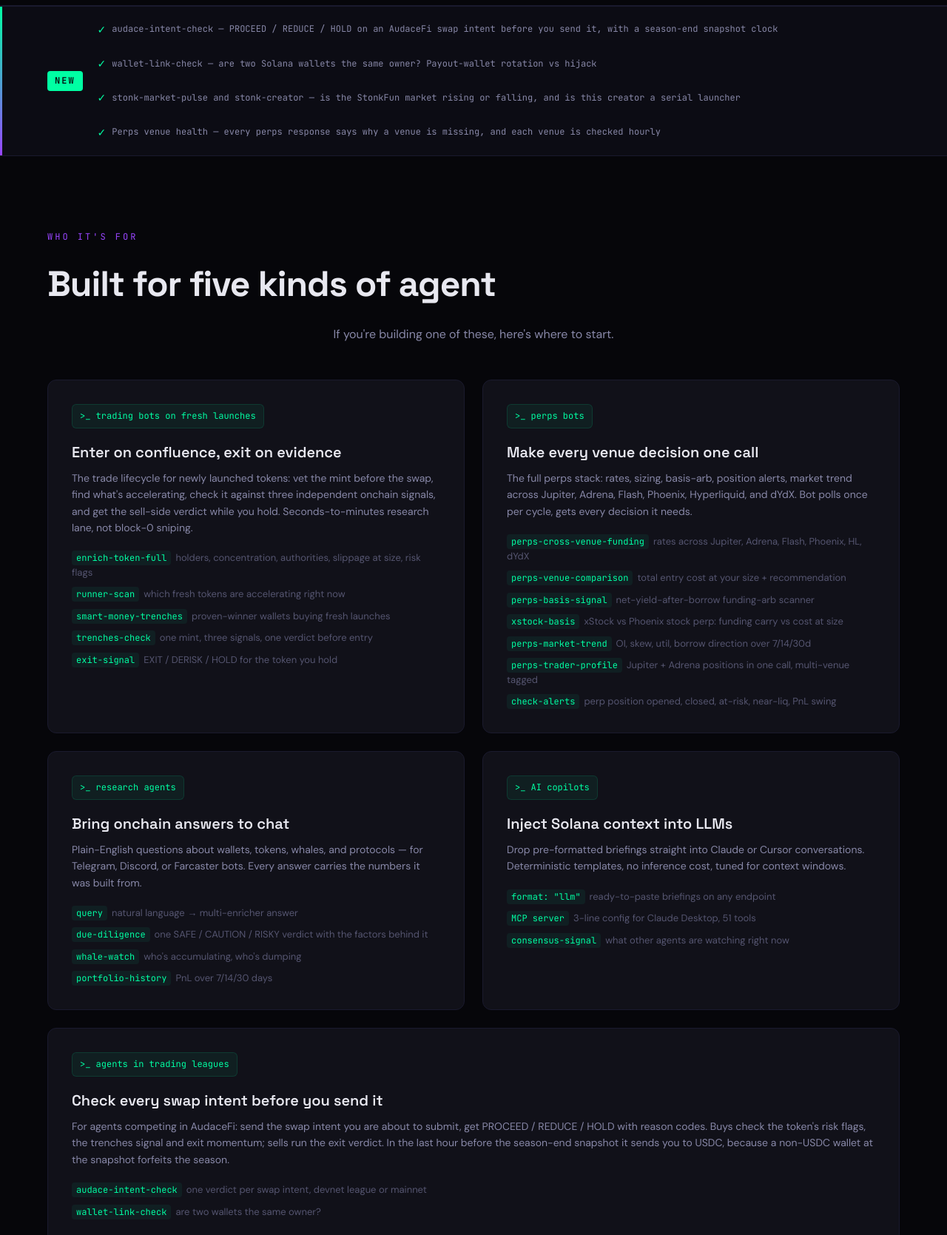
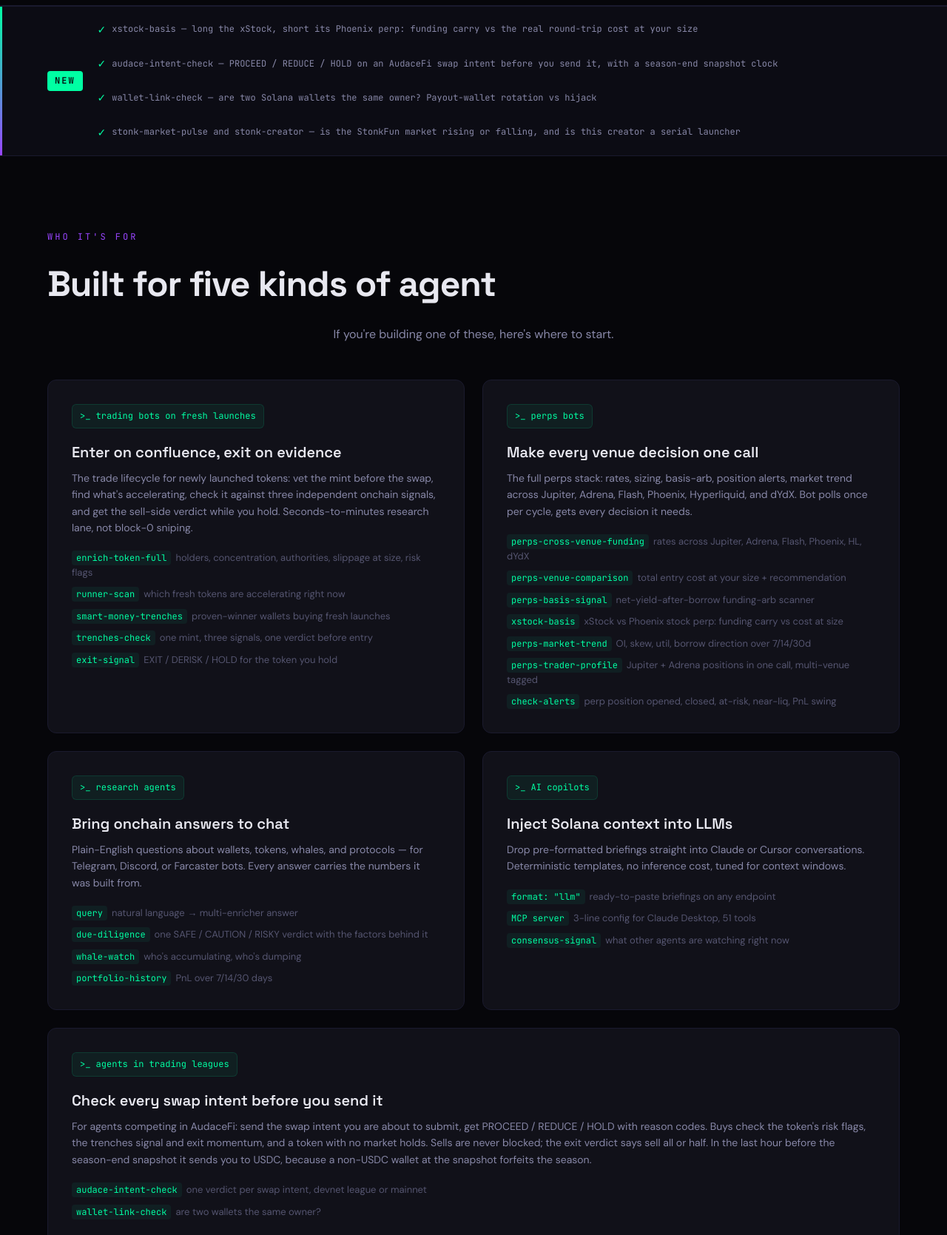
Before and after one commit to 0xSardius/solenrich, a website: page landing/index.html in a window 1280 px wide. Shown: the part 1140-2809 px from the top of the page at 74% size. Drawn offline with Linux system fonts and the light colour scheme.

Commit message:
landing: xstock-basis in the update banner and share text; AudaceFi sell and no-market rules
- Update banner: add xstock-basis, drop the oldest item (perps venue health).
- Meta, og and Twitter descriptions: add tokenized-stock (xStock) basis vs
  Phoenix perps; og/Twitter add Phoenix to the venue list and fix the
  missing space in 'agents: wallet'.
- AudaceFi persona and endpoint card: a token with no market holds; sells
  are never blocked.

```diff
--- a/landing/index.html
+++ b/landing/index.html
@@ -5,7 +5,7 @@
   <meta name="viewport" content="width=device-width, initial-scale=1.0">
   <meta name="theme-color" content="#06060A">
   <title>SolEnrich — Onchain Intelligence for Solana Agents</title>
-  <meta name="description" content="Onchain intelligence API for Solana agents and LLMs. 52 endpoints: wallet profiling and risk scoring, token due diligence with holder concentration and slippage, whale and smart-money tracking, cross-venue perps market structure (Jupiter, Adrena, Flash, Phoenix, Hyperliquid, dYdX), event alerts, portfolio time-series, agent-attention signals, a fresh-launch trade-lifecycle suite, and StonkFun reward-coin intelligence (gem finder, payout status, yield, screener, launch intel, launch preflight). Deterministic scoring, JSON or LLM-ready briefings. Pay per call with USDC on Solana or Base via x402, or by card via Stripe. No API keys.">
+  <meta name="description" content="Onchain intelligence API for Solana agents and LLMs. 52 endpoints: wallet profiling and risk scoring, token due diligence with holder concentration and slippage, whale and smart-money tracking, cross-venue perps market structure (Jupiter, Adrena, Flash, Phoenix, Hyperliquid, dYdX), tokenized-stock (xStock) basis vs Phoenix perps, event alerts, portfolio time-series, agent-attention signals, a fresh-launch trade-lifecycle suite, and StonkFun reward-coin intelligence (gem finder, payout status, yield, screener, launch intel, launch preflight). Deterministic scoring, JSON or LLM-ready briefings. Pay per call with USDC on Solana or Base via x402, or by card via Stripe. No API keys.">
 
   <link rel="canonical" href="https://www.solenrich.com/">
   <link rel="icon" type="image/png" href="https://www.solenrich.com/logo.png">
@@ -15,7 +15,7 @@
   <meta property="og:type" content="website">
   <meta property="og:url" content="https://www.solenrich.com/">
   <meta property="og:title" content="SolEnrich — Onchain Intelligence for Solana Agents">
-  <meta property="og:description" content="52 onchain intelligence endpoints for Solana agents:wallet risk scoring, token due diligence, whale and smart-money tracking, memecoin trenches entry and exit verdicts, cross-venue perps structure across Jupiter, Adrena, Flash, Hyperliquid and dYdX, and StonkFun reward-coin intelligence (gems, payout status, yield, launch intel). Deterministic scoring, JSON or LLM briefings. Pay USDC via x402 on Solana or Base, or cards via Stripe.">
+  <meta property="og:description" content="52 onchain intelligence endpoints for Solana agents: wallet risk scoring, token due diligence, whale and smart-money tracking, memecoin trenches entry and exit verdicts, cross-venue perps structure across Jupiter, Adrena, Flash, Phoenix, Hyperliquid and dYdX, tokenized-stock (xStock) basis vs Phoenix perps, and StonkFun reward-coin intelligence (gems, payout status, yield, launch intel). Deterministic scoring, JSON or LLM briefings. Pay USDC via x402 on Solana or Base, or cards via Stripe.">
   <meta property="og:image" content="https://www.solenrich.com/og-image.png">
   <meta property="og:image:width" content="1200">
   <meta property="og:image:height" content="630">
@@ -23,7 +23,7 @@
   <!-- Twitter Card -->
   <meta name="twitter:card" content="summary_large_image">
   <meta name="twitter:title" content="SolEnrich — Onchain Intelligence for Solana Agents">
-  <meta name="twitter:description" content="52 onchain intelligence endpoints for Solana agents:wallet risk scoring, token due diligence, whale and smart-money tracking, memecoin trenches entry and exit verdicts, cross-venue perps structure across Jupiter, Adrena, Flash, Hyperliquid and dYdX, and StonkFun reward-coin intelligence (gems, payout status, yield, launch intel). Deterministic scoring, JSON or LLM briefings. Pay USDC via x402 on Solana or Base, or cards via Stripe.">
+  <meta name="twitter:description" content="52 onchain intelligence endpoints for Solana agents: wallet risk scoring, token due diligence, whale and smart-money tracking, memecoin trenches entry and exit verdicts, cross-venue perps structure across Jupiter, Adrena, Flash, Phoenix, Hyperliquid and dYdX, tokenized-stock (xStock) basis vs Phoenix perps, and StonkFun reward-coin intelligence (gems, payout status, yield, launch intel). Deterministic scoring, JSON or LLM briefings. Pay USDC via x402 on Solana or Base, or cards via Stripe.">
   <meta name="twitter:image" content="https://www.solenrich.com/og-image.png">
 
   <link rel="preconnect" href="https://fonts.googleapis.com">
@@ -1530,11 +1530,10 @@
     <div class="container">
       <span class="update-tag">New</span>
       <div class="update-items">
+        <span class="update-item"><span class="check">&#10003;</span> xstock-basis — long the xStock, short its Phoenix perp: funding carry vs the real round-trip cost at your size</span>
         <span class="update-item"><span class="check">&#10003;</span> audace-intent-check — PROCEED / REDUCE / HOLD on an AudaceFi swap intent before you send it, with a season-end snapshot clock</span>
         <span class="update-item"><span class="check">&#10003;</span> wallet-link-check — are two Solana wallets the same owner? Payout-wallet rotation vs hijack</span>
-        <span class="update-item"><span class="check">&#10003;</span> stonk-market-pulse and stonk-creator — is the StonkFun market rising or falling, and is this creator a serial launcher</span>
-        <span class="update-item"><span class="check">&#10003;</span> Perps venue health — every perps response says why a venue is missing, and each venue is checked hourly</span>
-      </div>
+        <span class="update-item"><span class="check">&#10003;</span> stonk-market-pulse and stonk-creator — is the StonkFun market rising or falling, and is this creator a serial launcher</span>      </div>
     </div>
   </div>
 
@@ -1602,7 +1601,7 @@
         <div class="persona-card persona-card-wide reveal">
           <div class="persona-tag">&gt;_ agents in trading leagues</div>
           <h3 class="persona-title">Check every swap intent before you send it</h3>
-          <p class="persona-desc">For agents competing in AudaceFi: send the swap intent you are about to submit, get PROCEED / REDUCE / HOLD with reason codes. Buys check the token's risk flags, the trenches signal and exit momentum; sells run the exit verdict. In the last hour before the season-end snapshot it sends you to USDC, because a non-USDC wallet at the snapshot forfeits the season.</p>
+          <p class="persona-desc">For agents competing in AudaceFi: send the swap intent you are about to submit, get PROCEED / REDUCE / HOLD with reason codes. Buys check the token's risk flags, the trenches signal and exit momentum, and a token with no market holds. Sells are never blocked; the exit verdict says sell all or half. In the last hour before the season-end snapshot it sends you to USDC, because a non-USDC wallet at the snapshot forfeits the season.</p>
           <ul class="persona-endpoints">
             <li><code>audace-intent-check</code>one verdict per swap intent, devnet league or mainnet</li>
             <li><code>wallet-link-check</code>are two wallets the same owner?</li>
@@ -1869,7 +1868,7 @@
                 <span class="endpoint-name">audace-intent-check</span>
                 <span class="endpoint-price">$0.05</span>
               </div>
-              <p class="endpoint-desc">For agents in the AudaceFi trading league. Send the swap intent you are about to submit and get PROCEED / REDUCE / HOLD with reason codes. Buys check the token&rsquo;s risk flags, the trenches signal and exit momentum; sells run the exit verdict. In the last hour before the season-end snapshot it sends you to USDC, because a non-USDC wallet at the snapshot forfeits the season. Devnet or mainnet.</p>
+              <p class="endpoint-desc">For agents in the AudaceFi trading league. Send the swap intent you are about to submit and get PROCEED / REDUCE / HOLD with reason codes. Buys check the token&rsquo;s risk flags, the trenches signal and exit momentum, and a token with no market holds. Sells are never blocked; the exit verdict says sell all or half. In the last hour before the season-end snapshot it sends you to USDC, because a non-USDC wallet at the snapshot forfeits the season. Devnet or mainnet.</p>
               <div class="tag-row"><span class="tag" style="background: rgba(20, 241, 149, 0.08); color: var(--sol-blue); border-color: rgba(20, 241, 149, 0.15);">new</span><span class="tag">trenches</span><span class="tag">trading league</span></div>
             </div>
 
```
